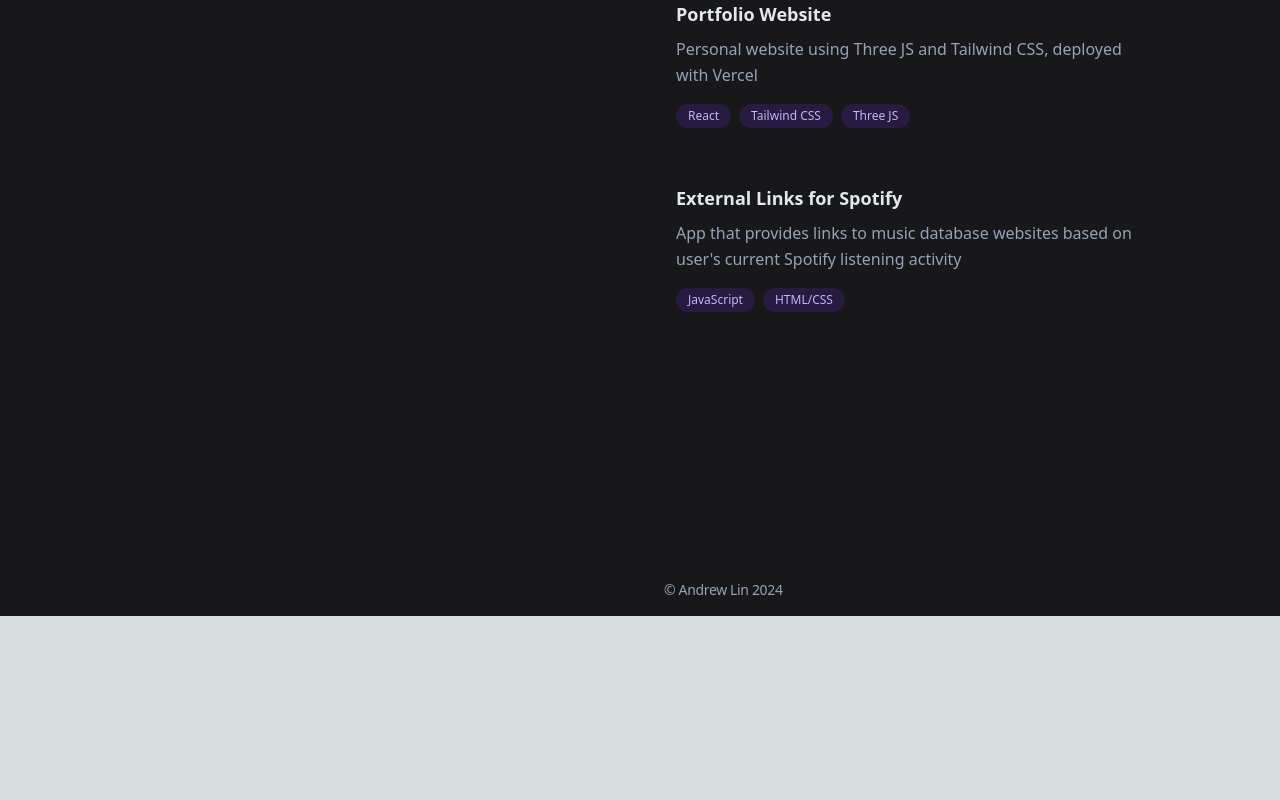
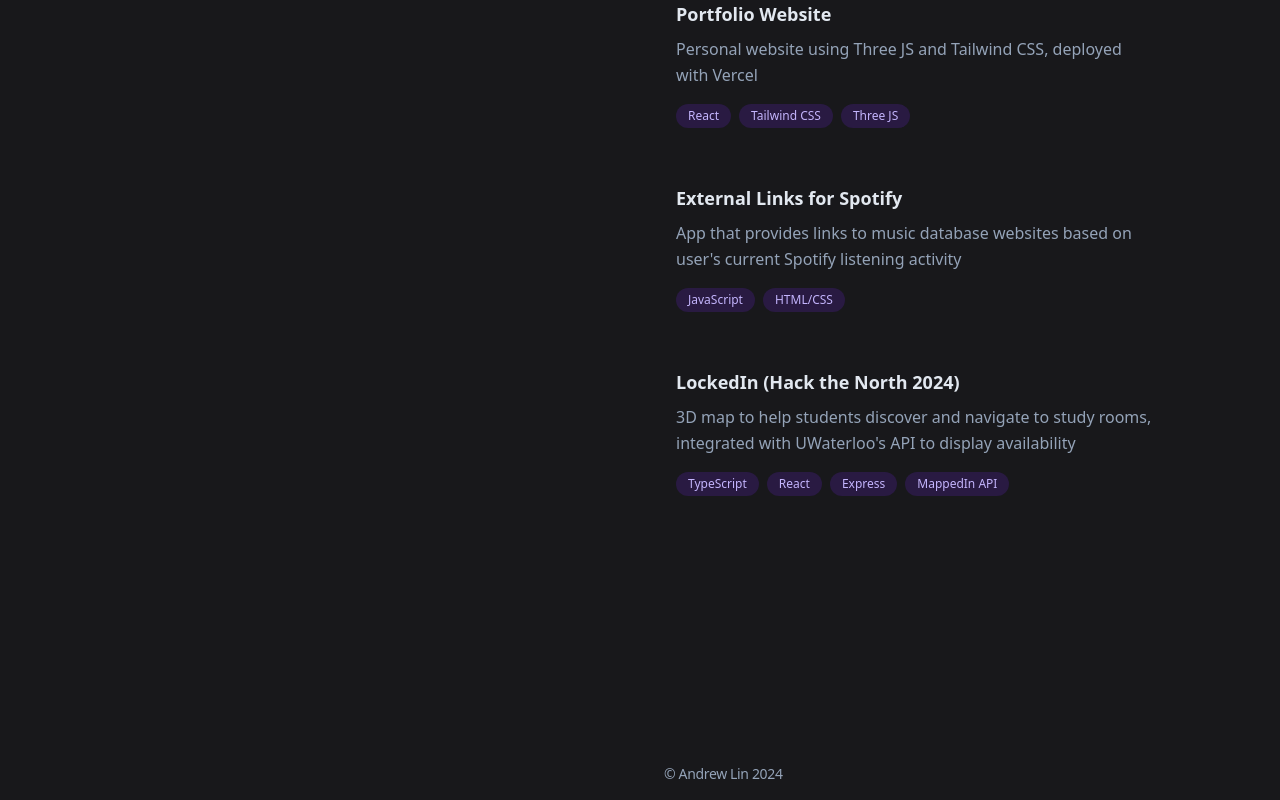
Before and after one commit to 3andrew/personal-website-v2, a Next.js app: page / in a window 1280 px wide. Shown: the part 1756-2556 px from the top of the page. Before the commit the page ends 2372 px from the top, so only its background shows below. Built offline with nearby package versions, Linux system fonts and the light colour scheme.

Commit message:
add project

```diff
--- a/src/components/Content.jsx
+++ b/src/components/Content.jsx
@@ -81,6 +81,12 @@ export function Content() {
                     tags={['JavaScript', 'HTML/CSS']}
                     url="https://github.com/3andrew/ticket-finder"
                 />
+                <ProjectCard
+                    projectName="LockedIn (Hack the North 2024)"
+                    description="3D map to help students discover and navigate to study rooms, integrated with UWaterloo's API to display availability"
+                    tags={['TypeScript', 'React', 'Express', 'MappedIn API']}
+                    url="https://github.com/SiddharthN16/HTN-2024"
+                />
             </section>
 
             <p className="mt-40 text-xs sm:text-sm font-medium tracking-tight">
```
